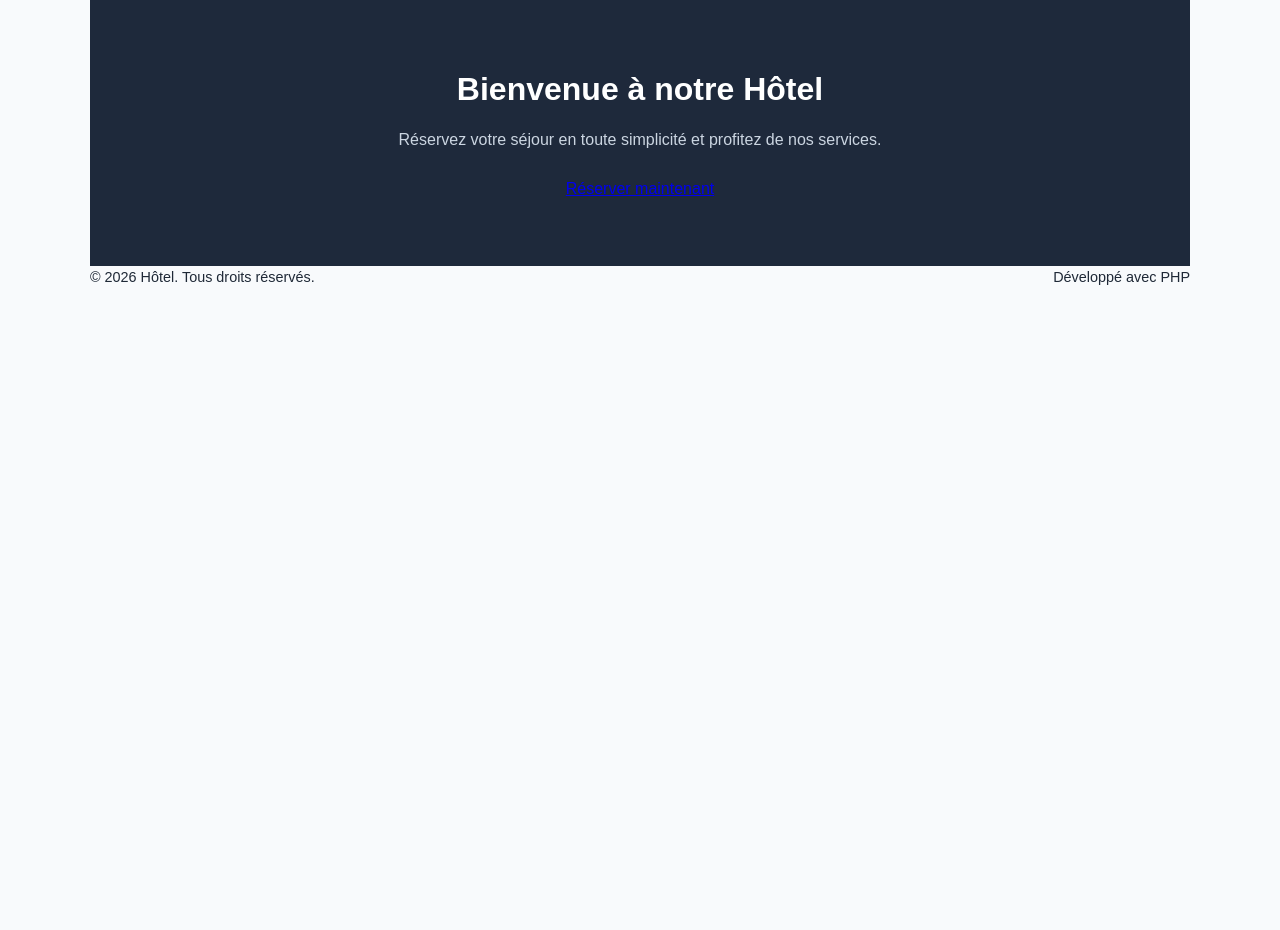
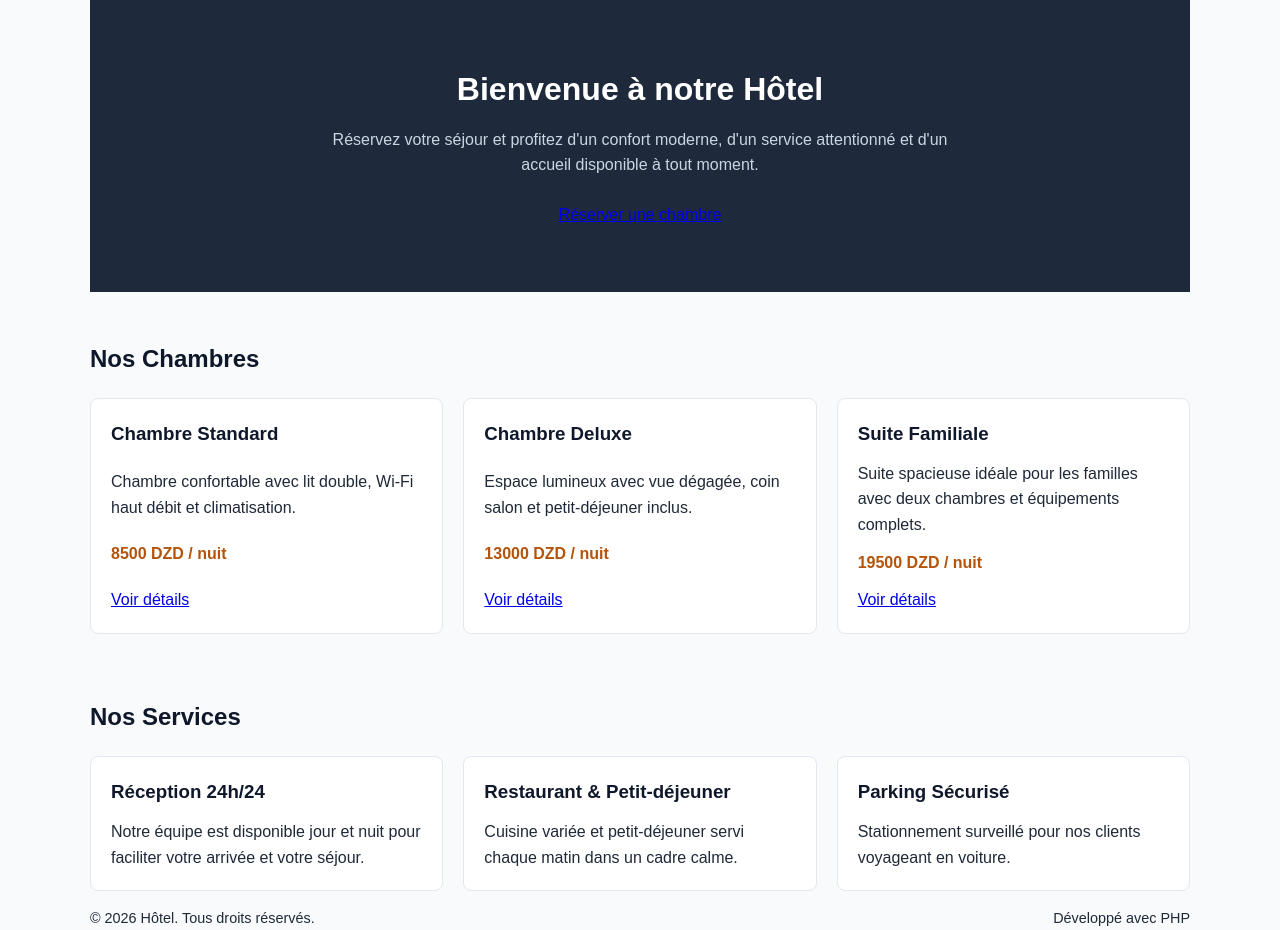
Before and after one commit to aitoucheayoub1-dotcom/hotel, a PHP site: page / in a window 1280 px wide. Shown: the part 58-988 px from the top of the page. Before the commit the page ends 343 px from the top, so only its background shows below. Run offline with PHP 8.4, Linux system fonts and the light colour scheme.

Commit message:
Étape 6 : Fonctions, vues, page détail et tests

```diff
--- /dev/null
+++ b/includes/fonctions.php
@@ -0,0 +1,95 @@
+<?php
+
+function nettoyerTexte(string $valeur): string
+{
+    return trim($valeur);
+}
+
+function echapper(string $valeur): string
+{
+    return htmlspecialchars($valeur, ENT_QUOTES, 'UTF-8');
+}
+
+function obtenirChambres(): array
+{
+    return [
+        1 => [
+            'id' => 1,
+            'titre' => 'Chambre Standard',
+            'description' => 'Chambre confortable avec lit double, Wi-Fi haut débit et climatisation.',
+            'details' => 'Lit double 160cm, salle de bain privée, TV écran plat, Wi-Fi fibre optique.',
+            'prix' => 8500,
+        ],
+        2 => [
+            'id' => 2,
+            'titre' => 'Chambre Deluxe',
+            'description' => 'Espace lumineux avec vue dégagée, coin salon et petit-déjeuner inclus.',
+            'details' => 'Lit king-size, balcon avec vue, coin salon, petit-déjeuner buffet inclus.',
+            'prix' => 13000,
+        ],
+        3 => [
+            'id' => 3,
+            'titre' => 'Suite Familiale',
+            'description' => 'Suite spacieuse idéale pour les familles avec deux chambres et équipements complets.',
+            'details' => 'Deux chambres communicantes, salon familial, minibar, accès prioritaire.',
+            'prix' => 19500,
+        ],
+    ];
+}
+
+function obtenirChambreParId(int $id): ?array
+{
+    $chambres = obtenirChambres();
+    return $chambres[$id] ?? null;
+}
+
+function obtenirServices(): array
+{
+    return [
+        [
+            'titre' => 'Réception 24h/24',
+            'description' => 'Notre équipe est disponible jour et nuit pour faciliter votre arrivée et votre séjour.',
+        ],
+        [
+            'titre' => 'Restaurant & Petit-déjeuner',
+            'description' => 'Cuisine variée et petit-déjeuner servi chaque matin dans un cadre calme.',
+        ],
+        [
+            'titre' => 'Parking Sécurisé',
+            'description' => 'Stationnement surveillé pour nos clients voyageant en voiture.',
+        ],
+    ];
+}
+
+function validerReservation(array $donnees): array
+{
+    $erreurs = [];
+    $nom = nettoyerTexte($donnees['nom'] ?? '');
+    $email = nettoyerTexte($donnees['email'] ?? '');
+    $dateArrivee = nettoyerTexte($donnees['date_arrivee'] ?? '');
+    $nuits = nettoyerTexte($donnees['nuits'] ?? '');
+    $typeChambre = nettoyerTexte($donnees['type_chambre'] ?? 'standard');
+
+    if ($nom === '' || mb_strlen($nom) < 2) {
+        $erreurs[] = "Le nom complet doit contenir au moins 2 caractères.";
+    }
+
+    if ($email === '' || !filter_var($email, FILTER_VALIDATE_EMAIL)) {
+        $erreurs[] = "Veuillez saisir une adresse e-mail valide.";
+    }
+
+    if ($dateArrivee === '') {
+        $erreurs[] = "Veuillez sélectionner une date d'arrivée.";
+    }
+
+    if (!ctype_digit($nuits) || (int)$nuits < 1 || (int)$nuits > 30) {
+        $erreurs[] = "Le nombre de nuits doit être un entier entre 1 et 30.";
+    }
+
+    $chambresAutorisees = ['standard', 'deluxe', 'suite'];
+    if (!in_array($typeChambre, $chambresAutorisees, true)) {
+        $erreurs[] = "Type de chambre invalide.";
+    }
+
+    return $erreurs;
+}
--- a/index.php
+++ b/index.php
@@ -1,16 +1,10 @@
 <?php
+require_once __DIR__ . '/includes/fonctions.php';
+
 $pageTitle = "Hôtel - Accueil";
+$chambres = obtenirChambres();
+$services = obtenirServices();
+
 require_once __DIR__ . '/includes/header.php';
-?>
-
-<main class="container">
-    <section class="hero">
-        <h1>Bienvenue à notre Hôtel</h1>
-        <p>Réservez votre séjour en toute simplicité et profitez de nos services.</p>
-        <a href="reservation.php" class="btn">Réserver maintenant</a>
-    </section>
-</main>
-
-<?php
+require_once __DIR__ . '/vues/accueil.php';
 require_once __DIR__ . '/includes/footer.php';
-?>
--- /dev/null
+++ b/vues/accueil.php
@@ -0,0 +1,33 @@
+<main class="container">
+    <section class="hero">
+        <h1>Bienvenue à notre Hôtel</h1>
+        <p>Réservez votre séjour et profitez d'un confort moderne, d'un service attentionné et d'un accueil disponible à tout moment.</p>
+        <a href="reservation.php" class="btn">Réserver une chambre</a>
+    </section>
+
+    <section class="section">
+        <h2>Nos Chambres</h2>
+        <div class="grid">
+            <?php foreach ($chambres as $chambre): ?>
+                <article class="card">
+                    <h3><?php echo echapper($chambre['titre']); ?></h3>
+                    <p><?php echo echapper($chambre['description']); ?></p>
+                    <p class="price"><strong><?php echo echapper((string)$chambre['prix']); ?> DZD / nuit</strong></p>
+                    <a href="chambre.php?id=<?php echo (int)$chambre['id']; ?>" class="btn">Voir détails</a>
+                </article>
+            <?php endforeach; ?>
+        </div>
+    </section>
+
+    <section class="section">
+        <h2>Nos Services</h2>
+        <div class="grid">
+            <?php foreach ($services as $service): ?>
+                <article class="card">
+                    <h3><?php echo echapper($service['titre']); ?></h3>
+                    <p><?php echo echapper($service['description']); ?></p>
+                </article>
+            <?php endforeach; ?>
+        </div>
+    </section>
+</main>
```
Also changed, not shown: chambre.php (added, +28 -0 lines), tests/tests.php (added, +28 -0 lines), vues/reservation.php (added, +39 -0 lines).
